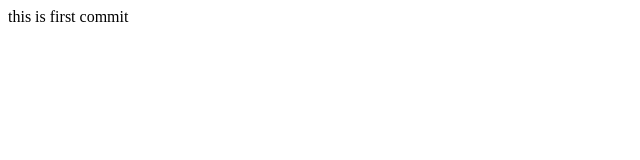
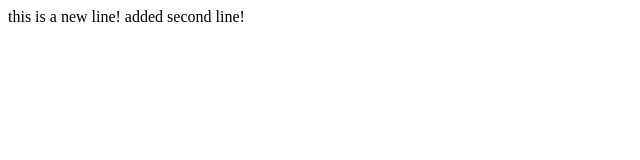
Before and after one commit to IgorKalinchuk/Homework, a plain HTML site: page index.html in a window 1280 px wide. Shown: the whole page, without its empty margins (0-640 px from the left). Drawn offline with Linux system fonts and the light colour scheme.

Commit message:
Update index.html

```diff
--- a/index.html
+++ b/index.html
@@ -6,7 +6,11 @@
   </head>
   <body>
 
-this is first commit
+this is a new line!
+
+added second line!
+
+
 
 
   </body>
```
